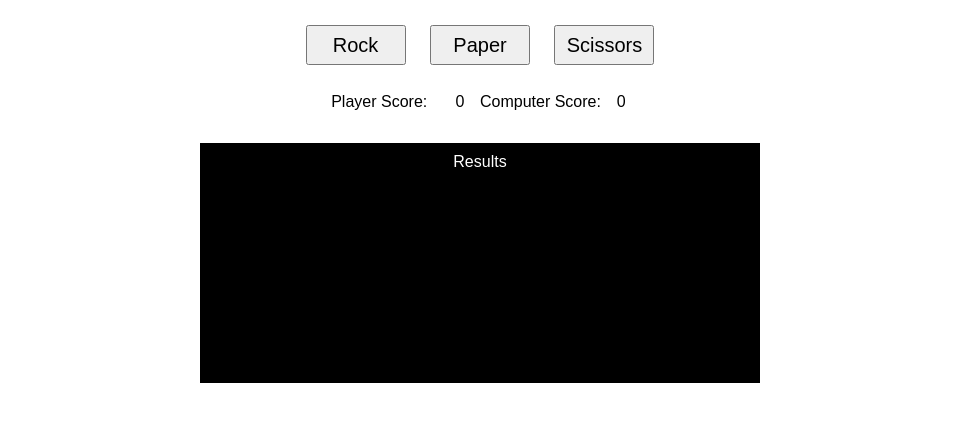
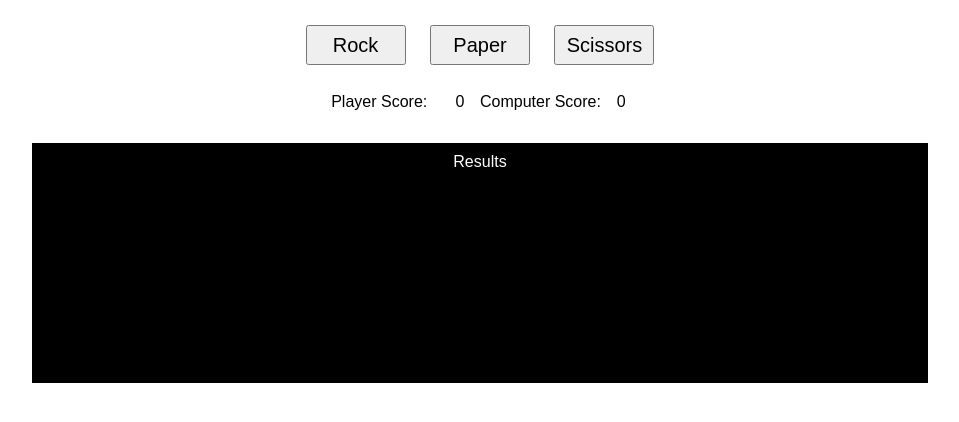
Before and after one commit to cendiin/odinRPS, a plain HTML site: page index.html in a window 1280 px wide. Shown: the part 132-554 px from the top of the page, without its empty margins (160-1119 px from the left). Drawn offline with Linux system fonts and the light colour scheme.

Commit message:
Fix style

```diff
--- a/style.css
+++ b/style.css
@@ -37,7 +37,7 @@ button {
 
 .results-window {
     height: 30vh;
-    width: 70vh;
+    width: 70%;
     background-color: black;
     margin: auto;
 }
```
